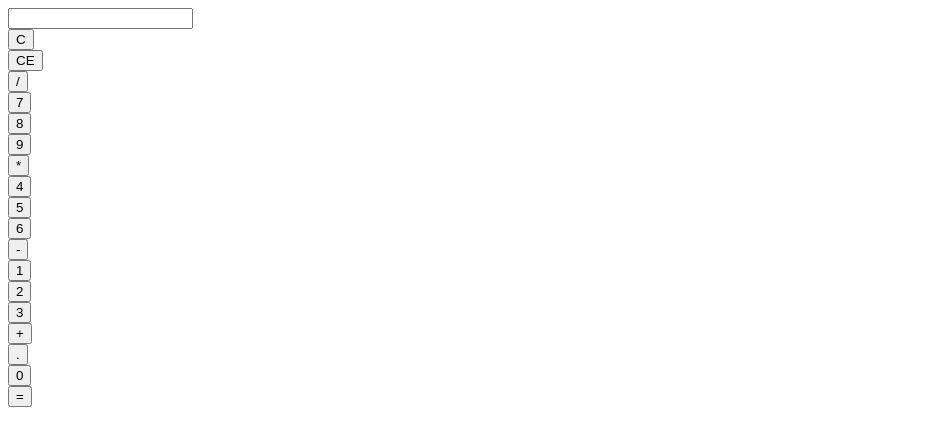
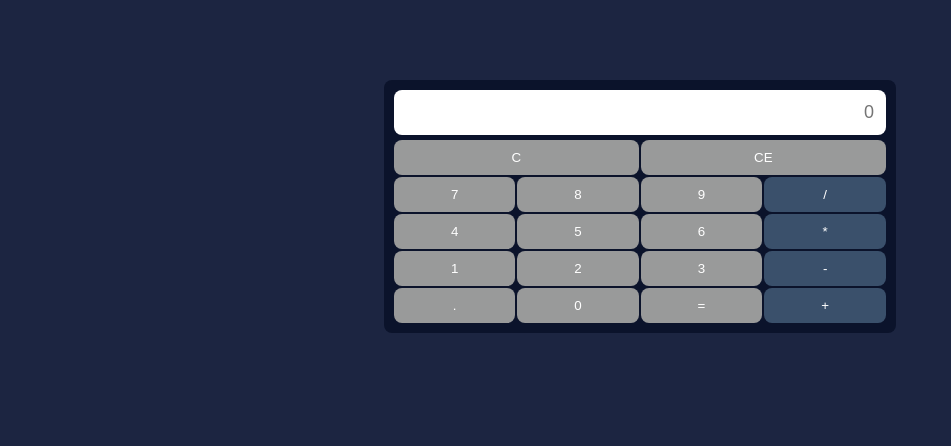
Before and after one commit to gabriel-augg/calculadora, a plain HTML site: page index.html in a window 1280 px wide. Shown: the whole page, without its empty margins (0-951 px from the left). Drawn offline with Linux system fonts and the light colour scheme.

Commit message:
Arquivos

```diff
--- a/index.html
+++ b/index.html
@@ -4,69 +4,75 @@
     <meta charset="UTF-8">
     <meta name="viewport" content="width=device-width, initial-scale=1.0">
     <title>Calculadora</title>
+    <link rel="stylesheet" href="style.css">
 </head>
 <body>
     <main>
-        <div class="content">
-            <input type="text" id="display" readonly>
+        <div>
+            <input type="text" placeholder="0" id="display" readonly>
         </div>
-        <div class="content grid">
+        <div id="content">
+            <div id="btn1">
+                <button type="button" onclick="limparTudo()" class="btn ">C</button>
+            </div>
+            <div id="btn2">
+                <button type="button" onclick="apagar()" class="btn ">CE</button>
+            </div>
+
             <div>
-                <button type="button" onclick="clean()" class="btn">C</button>
+                <button type="button" onclick="adicionar(7)" class="btn">7</button>
             </div>
             <div>
-                <button type="button" onclick="backspace()" class="btn" >CE</button>
+                <button type="button" onclick="adicionar(8)" class="btn">8</button>
             </div>
             <div>
-                <button type="button" onclick="addNumber('/')" class="btn">/</button>
+                <button type="button" onclick="adicionar(9)" class="btn">9</button>
             </div>
             <div>
-                <button type="button" onclick="addNumber(7)" class="btn">7</button>
+                <button type="button" onclick="adicionar('/')" class="btn btn1">/</button>
+            </div>
+
+            <div>
+                <button type="button" onclick="adicionar(4)" class="btn">4</button>
             </div>
             <div>
-                <button type="button" onclick="addNumber(8)" class="btn">8</button>
+                <button type="button" onclick="adicionar(5)" class="btn">5</button>
             </div>
             <div>
-                <button type="button" onclick="addNumber(9)" class="btn">9</button>
+                <button type="button" onclick="adicionar(7)" class="btn">6</button>
             </div>
             <div>
-                <button type="button" onclick="addNumber('*')" class="btn">*</button>
+                <button type="button" onclick="adicionar('*')" class="btn btn1">*</button>
+            </div>
+
+            <div>
+                <button type="button" onclick="adicionar(1)" class="btn ">1</button>
             </div>
             <div>
-                <button type="button" onclick="addNumber(4)" class="btn">4</button>
+                <button type="button" onclick="adicionar(2)" class="btn">2</button>
             </div>
             <div>
-                <button type="button" onclick="addNumber(5)" class="btn">5</button>
+                <button type="button" onclick="adicionar(3)" class="btn">3</button>
             </div>
             <div>
-                <button type="button" onclick="addNumber(7)" class="btn">6</button>
+                <button type="button" onclick="adicionar('-')" class="btn btn1">-</button>
             </div>
+
             <div>
-                <button type="button" onclick="addNumber('-')" class="btn">-</button>
-            </div>
-            <div>
-                <button type="button" onclick="addNumber(1)" class="btn">1</button>
-            </div>
-            <div>
-                <button type="button" onclick="addNumber(2)" class="btn">2</button>
-            </div>
-            <div>
-                <button type="button" onclick="addNumber(3)" class="btn">3</button>
-            </div>
-            <div>
-                <button type="button" onclick="addNumber('+')" class="btn">+</button>
-            </div>
-            <div>
-                <button type="button" onclick="addNumber('.')" class="btn">.</button>
+                <button type="button" onclick="adicionar('.')" class="btn">.</button>
             </div>
             <div>
 
-                <button type="button" onclick="addNumber(0)" class="btn">0</button>
+                <button type="button" onclick="adicionar(0)" class="btn">0</button>
             </div>
             <div>
-                <button type="button"  onclick="calculate()" class="btn">=</button>
+                <button type="button"  onclick="calcular()" class="btn">=</button>
+            </div>
+            <div>
+                <button type="button" onclick="adicionar('+')" class="btn btn1">+</button>
             </div>
         </div>
     </main>
+    <script src="script.js"></script>
 </body>
 </html>
--- a/script.js
+++ b/script.js
@@ -0,0 +1,35 @@
+let display = document.getElementById('display')
+
+function adicionar(num){
+    let ultimoCaracter = display.value.charAt(display.value.length - 1)
+    let operadores = ['+', '-', '/', '+']
+
+    if(display.value.includes('Error')) {
+        display.value = ''
+    }
+
+    if(!(operadores.includes(ultimoCaracter) && operadores.includes(num))){
+        display.value += num
+    }
+
+}
+
+function calcular(){
+    try{
+        display.value = eval(display.value)
+    } catch (error) {
+        display.value = 'Error'
+    }
+
+}
+
+function limparTudo(){
+    display.value = ''
+}
+
+function apagar(){
+    if(display.value.includes('Error')) {
+        display.value = ''
+    }
+    display.value = display.value.slice(0,-1)
+}
--- a/style.css
+++ b/style.css
@@ -0,0 +1,79 @@
+* {
+    box-sizing: border-box;
+    margin: 0;
+    padding: 0;
+}
+
+body {
+    background-color: #1C2541;
+    display: flex;
+    align-items: center;
+    justify-content: center;
+}
+
+main {
+    margin-top: 80px;
+    background: #0B132B;
+    width: 40vw;
+    border-radius: 8px;
+    padding: 10px;
+}
+
+#display {
+    width: 100%;
+    padding: 12px;
+    border-radius: 8px;
+    border: none;
+    outline: none;
+    text-align: end;
+    font-size: 18px;
+    cursor: default;
+}
+
+#content {
+    margin-top: 5px;
+    width: 100%;
+    display: grid;
+    grid-template-areas:
+    'btn1 btn1 btn2 btn2';
+    gap: 2px;
+}
+
+.btn {
+    width: 100%;
+    height: 100%;
+    border: none;
+    outline: none;
+    padding: 10px;
+    border-radius: 8px;
+    background-color: #999a9a;
+    color: white;
+    cursor: pointer;
+}
+
+.btn:hover {
+    background: #868686;
+}
+
+.btn1 {
+    background: #3a506b ;
+}
+
+.btn1:hover {
+    background: #344860;
+}
+
+#btn1 {
+    grid-area: btn1;
+}
+
+#btn2 {
+    grid-area: btn2;
+}
+
+@media screen and (max-width: 700px) {
+
+    main {
+        width: 80vw;
+    }
+}
```
